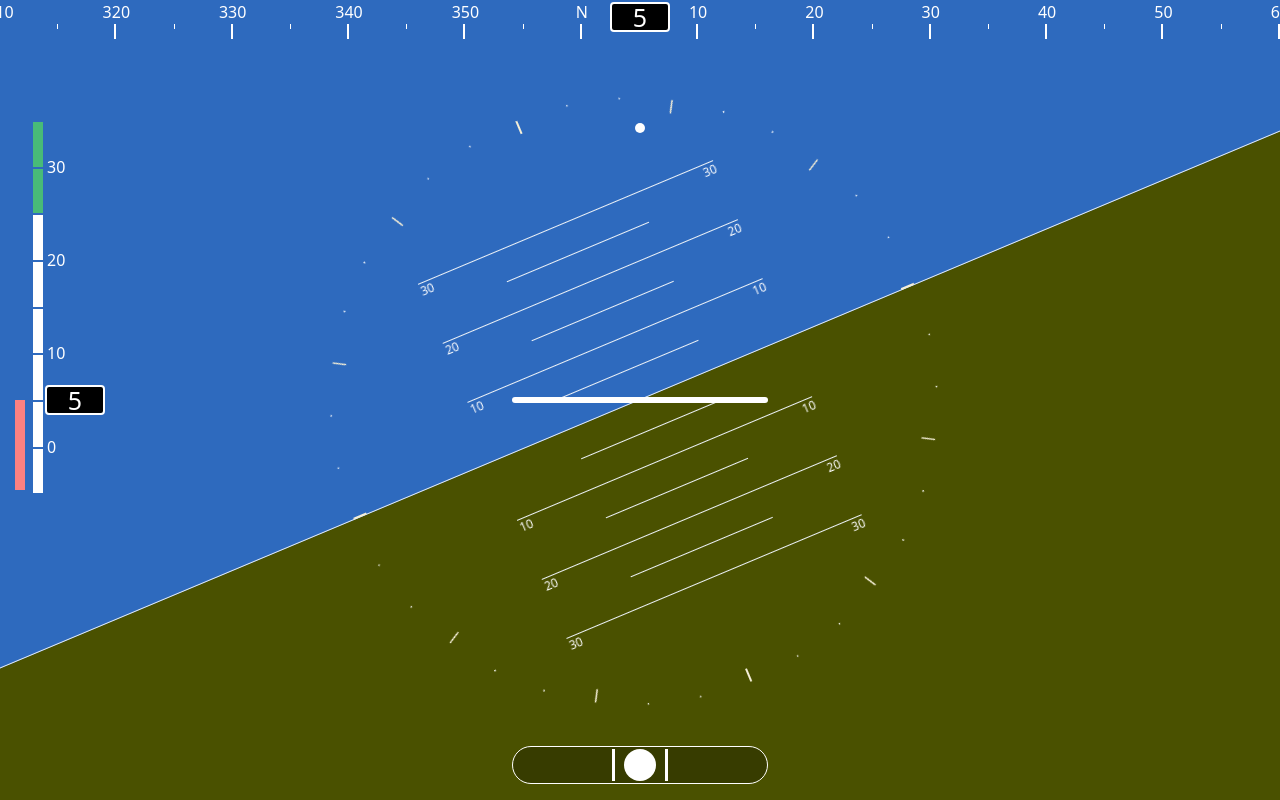
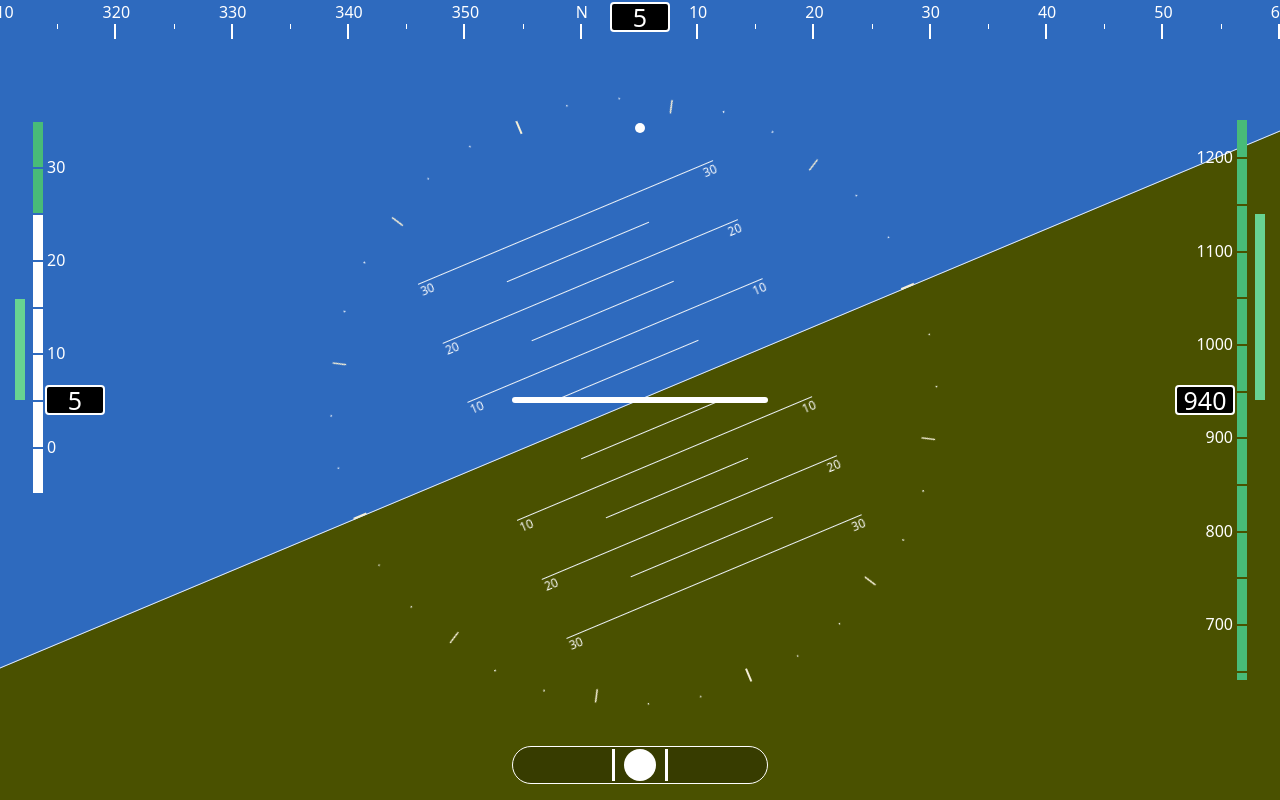
Before and after one commit to Pijuli/vuefis, a Vue app: page /#/ in a window 1280 px wide. Built offline with nearby package versions, Linux system fonts and the light colour scheme.

Commit message:
Mirror vertical indicator

```diff
--- /dev/null
+++ b/src/components/AltitudeIndicator/AltitudeIndicator.vue
@@ -0,0 +1,56 @@
+<template>
+  <div class="AltitudeIndicator absolute">
+    <vertical-indicator
+      :value="actualAltimeter"
+      :scale="100"
+      :see="6"
+      :base-limit="0"
+      :first-limit="1200"
+      :second-limit="1200"
+      :variance-limit="1"
+      :variance-value="actualVario"
+      mirror
+    />
+  </div>
+</template>
+
+<script>
+import VerticalIndicator from '@/components/shared/VerticalIndicator'
+
+export default {
+  name: 'AltitudeIndicator',
+  components: {
+    VerticalIndicator,
+  },
+  data() {
+    return {
+      actualAltimeter: 900,
+      actualVario: 0,
+    }
+  },
+  mounted () {
+    this.interval = setInterval(this.simulateAltimeter, 125)
+    this.interval = setInterval(this.simulateVario, 2000)
+  },
+  methods: {
+    simulateAltimeter () {
+      this.actualAltimeter = (this.actualAltimeter + 1)%1200
+    },
+    simulateVario () {
+      let vario = 0
+      vario = Math.floor(Math.random()*99) / 100
+      vario *= Math.floor(Math.random()*2) == 1 ? 1 : -1;
+      this.actualVario = vario
+    },
+  },
+}
+</script>
+
+<style lang="scss" scoped>
+.AltitudeIndicator {
+  height: 70vh;
+  width: 20vh;
+  right: 15px;
+  top: 15vh;
+}
+</style>
--- /dev/null
+++ b/src/components/AltitudeIndicator/index.js
@@ -0,0 +1,3 @@
+import AltitudeIndicator from './AltitudeIndicator'
+
+export default AltitudeIndicator
--- a/src/components/shared/VerticalIndicator/VerticalIndicator.vue
+++ b/src/components/shared/VerticalIndicator/VerticalIndicator.vue
@@ -1,5 +1,8 @@
 <template>
-  <div class="VerticalIndicator w-full h-full overflow-hidden relative">
+  <div
+    class="VerticalIndicator w-full h-full overflow-hidden relative"
+    :class="{ VerticalIndicator__mirror: mirror }"
+  >
     <!-- Variance meter -->
     <div class="VerticalIndicator__variance absolute flex flex-col">
       <div class="h-full w-full relative">
@@ -28,10 +31,16 @@
         :style="{minHeight: blockSize + '%'}"
       >
         <div class="h-full">
-          <div class="VerticalIndicator__step" :class="getLimitColors(givenNumber)"/>
-          <div class="VerticalIndicator__step" :class="getLimitColors(givenNumber)"/>
+          <div
+            class="VerticalIndicator__step"
+            :class="getLimitColors(givenNumber)"
+          />
+          <div
+            class="VerticalIndicator__step"
+            :class="getLimitColors(givenNumber)"
+          />
         </div>
-        <div class="ml-1">
+        <div class="VerticalIndicator__stepNumber">
           <span v-if="givenNumber >= 0">
             {{givenNumber}}
           </span>
@@ -53,7 +62,7 @@ export default {
       type: Number,
       required: true,
     },
-    see: {
+    see: { //TODO Vertical displacement is not properly calculated if != 6
       type: Number,
       required: true,
     },
@@ -77,6 +86,10 @@ export default {
       type: Number,
       required: true,
     },
+    mirror: {
+      type: Boolean,
+      default: false,
+    },
   },
   computed: {
     headingnth () {
@@ -91,7 +104,7 @@ export default {
       )
     },
     bottomPosition () {
-      return (this.blockSize * -0.5) - ((((this.value)%this.scale)/10) * this.blockSize)
+      return (this.blockSize * -0.5) - ((((this.value)%this.scale)/this.scale) * this.blockSize)
     },
     blockSize () {
       return 100 / this.see
@@ -121,7 +134,7 @@ export default {
 .VerticalIndicator__variance {
   height: 80%;
   width: 10px;
-  left: 0px;
+  left: 0;
   top: 10%
 }
 
@@ -137,6 +150,10 @@ export default {
 
 .VerticalIndicator__container {
   left: 18px;
+}
+
+.VerticalIndicator__stepNumber {
+  @apply ml-1;
 }
 
 .VerticalIndicator__value {
@@ -157,4 +174,30 @@ export default {
   height: calc(50% - 2px);
   width: 10px;
 }
+
+.VerticalIndicator__mirror {
+
+  .VerticalIndicator__variance {
+    left: auto;
+    right: 0px;
+  }
+
+  .VerticalIndicator__container {
+    left: auto;
+    right: 18px;
+  }
+
+  .VerticalIndicator__stepContainer {
+    @apply flex-row-reverse;
+  }
+
+  .VerticalIndicator__stepNumber {
+    @apply ml-0 mr-1;
+  }
+
+  .VerticalIndicator__value {
+    left: auto;
+    right: 30px;
+  }
+}
 </style>
--- a/src/views/EfisPanel.vue
+++ b/src/views/EfisPanel.vue
@@ -4,6 +4,7 @@
     <top-compass />
     <slip-indicator />
     <speed-indicator />
+    <altitude-indicator />
   </div>
 </template>
 
@@ -12,6 +13,7 @@ import AttitudeIndicator from '@/components/AttitudeIndicator'
 import TopCompass from '@/components/TopCompass'
 import SlipIndicator from '@/components/SlipIndicator'
 import SpeedIndicator from '@/components/SpeedIndicator'
+import AltitudeIndicator from '@/components/AltitudeIndicator'
 
 export default {
   name: 'EfisPanel',
@@ -20,6 +22,7 @@ export default {
     TopCompass,
     SlipIndicator,
     SpeedIndicator,
+    AltitudeIndicator,
   },
   computed: {
     name() {
```
